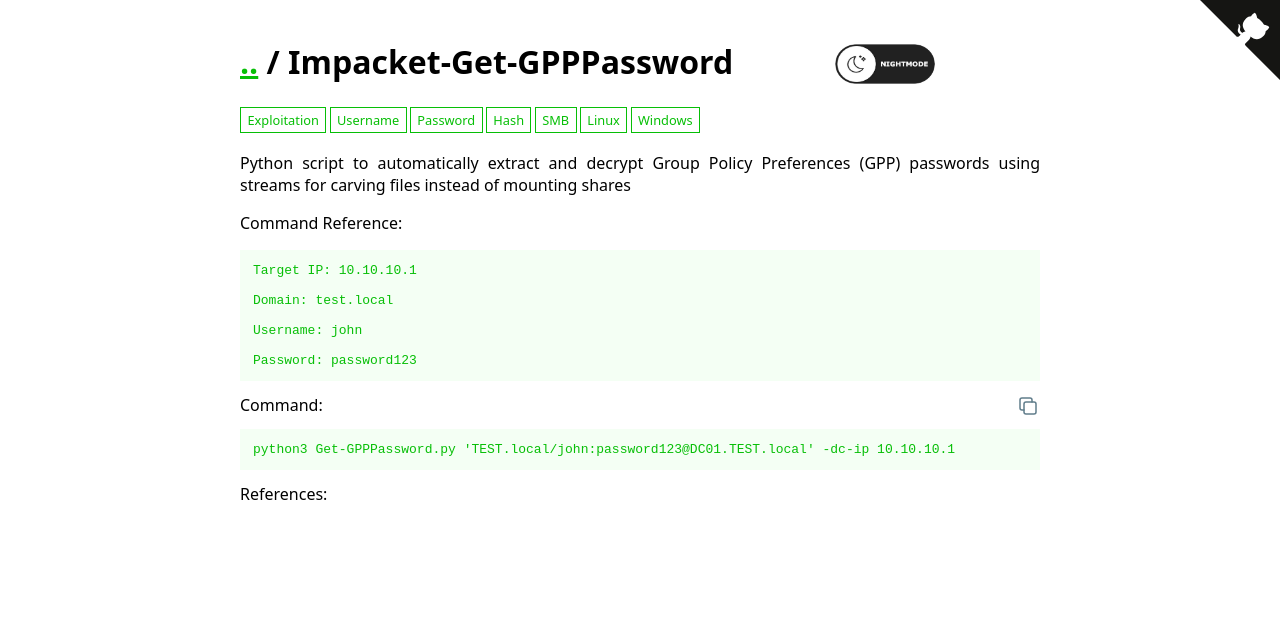
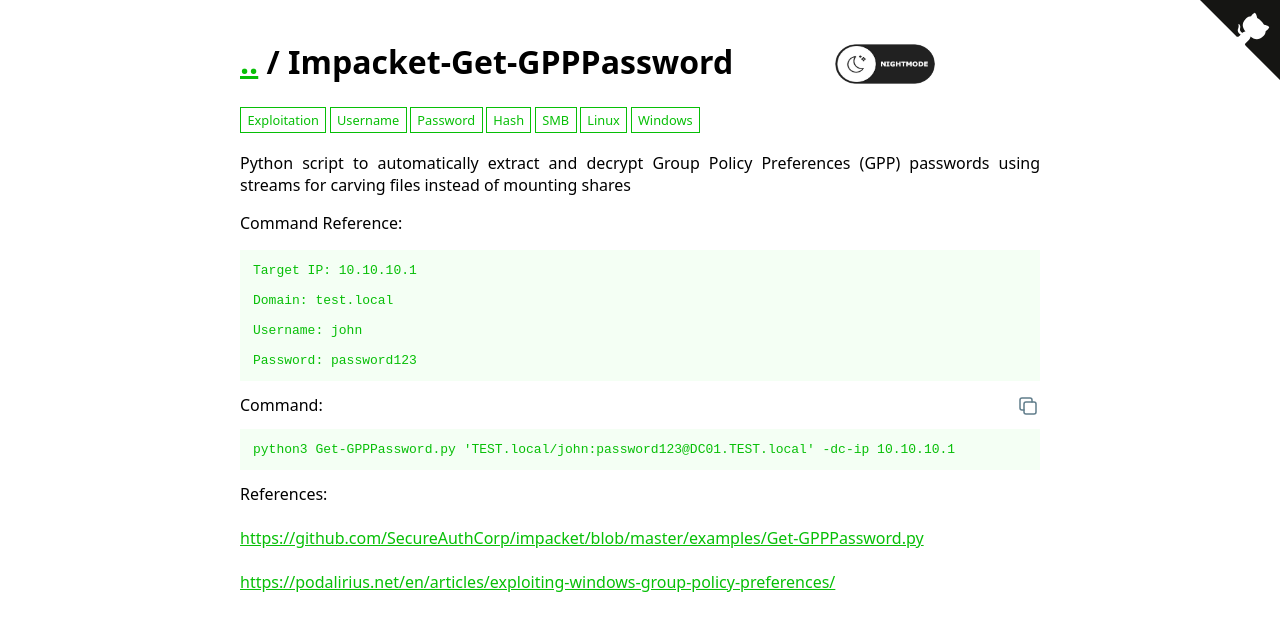
Before and after one commit to WADComs/WADComs.github.io, a Jekyll site: the page built from _wadcoms/Impacket-Get-GPPPassword.md, in a window 1280 px wide. Shown: the top 631 px of the page. Built offline with Jekyll 4.4.1, drawn with Linux system fonts in a browser that asks for light colours; part of the change alters nothing that is shown.

Commit message:
Added references

```diff
--- a/_wadcoms/Impacket-Get-GPPPassword.md
+++ b/_wadcoms/Impacket-Get-GPPPassword.md
@@ -26,5 +26,6 @@ OS:
 attack_types:
   - Exploitation
 references:
-  -
+  - https://github.com/SecureAuthCorp/impacket/blob/master/examples/Get-GPPPassword.py
+  - https://podalirius.net/en/articles/exploiting-windows-group-policy-preferences/
 ---
```
